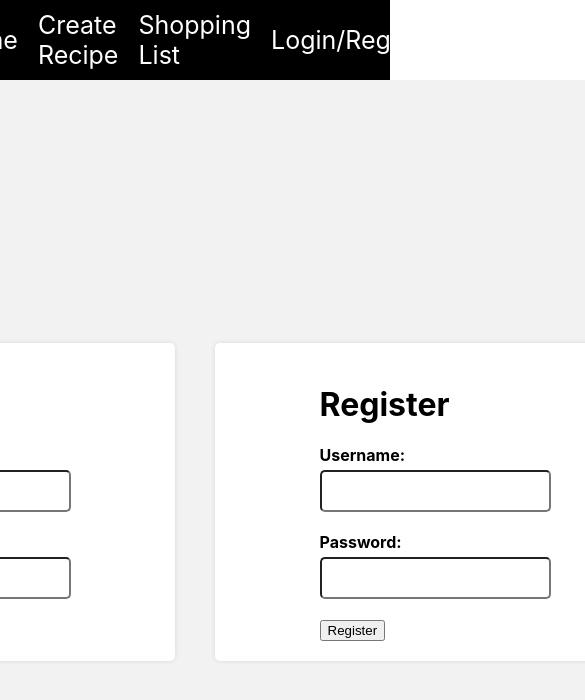
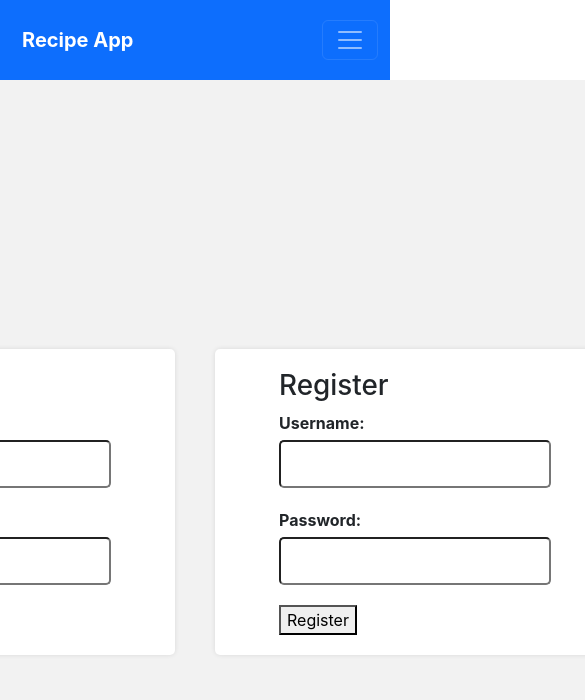
Before and after one commit to J3NKO/ShoppingApp, a React (Create React App) app in the folder Client/my-app/: page /auth in a window 390 px wide. Shown: the top 700 px of the page, 585 px wide, since content can reach past the window. Built offline with nearby package versions, Linux system fonts and the light colour scheme.

Commit message:
added drop down menu for a mobile first approach, have some quick demo styling for testing - imported bootstrap and created custom css file for navbar component

```diff
--- a/Client/my-app/package.json
+++ b/Client/my-app/package.json
@@ -9,6 +9,7 @@
     "@testing-library/react": "^13.4.0",
     "@testing-library/user-event": "^13.5.0",
     "axios": "^1.7.8",
+    "bootstrap": "^5.3.3",
     "react": "^18.3.1",
     "react-cookie": "^7.2.2",
     "react-dom": "^18.3.1",
--- a/Client/my-app/src/App.js
+++ b/Client/my-app/src/App.js
@@ -6,6 +6,10 @@ import {CreateRecipe} from "./pages/create-recipe.js";
 import {ShoppingList} from "./pages/shopping-list.js";
 import {Saved} from "./pages/saved-recipes.js";
 import { NavBar } from './components/navbar.js';
+import "bootstrap/dist/css/bootstrap.min.css";
+import "bootstrap/dist/js/bootstrap.bundle.min.js";
+
+
 
 function App() {
   return (
--- /dev/null
+++ b/Client/my-app/src/components/componentStyling/navbar.css
@@ -0,0 +1,54 @@
+/* Mobile-specific styles */
+@media (max-width: 767px) {
+    .navbar-collapse {
+      position: fixed;
+      top: 0;
+      left: 0;
+      width: 100%;
+      height: 100%;
+      background-color: rgba(255, 226, 154, 0.9); /* Dark transparent background */
+      z-index: 1050;
+      display: flex;
+      justify-content: center;
+      align-items: center;
+      text-align: center;
+      opacity: 0; /* Start with hidden state */
+      visibility: hidden; /* Make sure it's hidden initially */
+      transition: opacity 0.3s ease, visibility 0.3s ease;
+    }
+
+    .navbar-collapse.show {
+      opacity: 1;
+      visibility: visible; /* Show when active */
+    }
+
+    .navbar-nav {
+      display: flex;
+      flex-direction: column;
+      align-items: center;
+      width: 100%;
+    }
+
+    .nav-item {
+      width: 100%;
+      margin: 10px 0;
+    }
+
+    .nav-link {
+      color: white;
+      font-size: 1.5rem;
+      padding: 15px 0;
+      width: 100%;
+    }
+
+    .nav-link:hover {
+      background-color: #007bff;
+      border-radius: 5px;
+    }
+
+    /* Hide navbar-toggler on mobile */
+    .navbar-toggler {
+        display: block; /* Make sure it's visible on mobile */
+      }
+
+  }
--- a/Client/my-app/src/components/navbar.js
+++ b/Client/my-app/src/components/navbar.js
@@ -1,11 +1,16 @@
 import { Link, useNavigate } from "react-router-dom";
 import { useCookies } from "react-cookie";
 import { useState, useEffect } from "react";
+import "bootstrap/dist/css/bootstrap.min.css";
+import "bootstrap/dist/js/bootstrap.bundle.min.js";
+import "./componentStyling/navbar.css"
+
 
 export const NavBar = () => {
   const [cookies, setCookies, removeCookies] = useCookies(["access_token"]);
   const [isLoggedIn, setIsLoggedIn] = useState(false);
   const navigate = useNavigate();
+  const [isMenuOpen, setIsMenuOpen] = useState(false);
 
   // Update login state based on cookies
   useEffect(() => {
@@ -24,22 +29,75 @@ export const NavBar = () => {
     navigate("/auth"); // Redirect to login/register page
   };
 
+  const toggleMenu = () => {
+    setIsMenuOpen(!isMenuOpen); // Toggle the menu state
+  };
+
+
   return (
-    <div className="navbar">
-      {/* NAVBAR LINKS TO MAIN PAGES */}
-      <Link to="/home">Home</Link>
-      <Link to="/create-recipe">Create Recipe</Link>
-
+    <nav className="navbar navbar-expand-lg navbar-dark bg-primary">
+      <div className="container-fluid">
+        <Link className="navbar-brand" to="/home">
+          <strong>Recipe App</strong>
+        </Link>
+        <button
+          className="navbar-toggler"
+          type="button"
+          data-bs-toggle="collapse"
+          data-bs-target="#navbarNav"
+          aria-controls="navbarNav"
+          aria-expanded="false"
+          aria-label="Toggle navigation"
+        >
+          <span className="navbar-toggler-icon"></span>
+        </button>
+        <div className="collapse navbar-collapse" id="navbarNav">
+          <ul className="navbar-nav ms-auto">
+            <li className="nav-item">
+              <Link className="nav-link active" to="/home">
+                Home
+              </Link>
+            </li>
+            <li className="nav-item">
+              <Link className="nav-link" to="/create-recipe">
+                Create Recipe
+              </Link>
+            </li>
             {/* Show Saved Recipes only when logged in */}
-      {isLoggedIn && <Link to="/saved-recipes">Saved Recipes</Link>}
-      <Link to="/shopping-list">Shopping List</Link>
+            {isLoggedIn && (
+              <li className="nav-item">
+                <Link className="nav-link" to="/saved-recipes">
+                  Saved Recipes
+                </Link>
+              </li>
+            )}
+            <li className="nav-item">
+              <Link className="nav-link" to="/shopping-list">
+                Shopping List
+              </Link>
+            </li>
 
             {/* Conditional rendering based on login state */}
             {!isLoggedIn ? (
-        <Link to="/auth">Login/Register</Link>
+              <li className="nav-item">
+                <Link className="nav-link" to="/auth">
+                  Login/Register
+                </Link>
+              </li>
             ) : (
-        <button onClick={logout}>LOGOUT</button>
+              <li className="nav-item">
+                <button
+                  className="btn btn-danger"
+                  onClick={logout}
+                  style={{ borderRadius: "50px" }}
+                >
+                  LOGOUT
+                </button>
+              </li>
             )}
+          </ul>
         </div>
+      </div>
+    </nav>
   );
 };
```
Also changed, not shown: 1 other file (tests, documents, lock files or other folders). Lines whose indentation alone changed are shown as unchanged.
